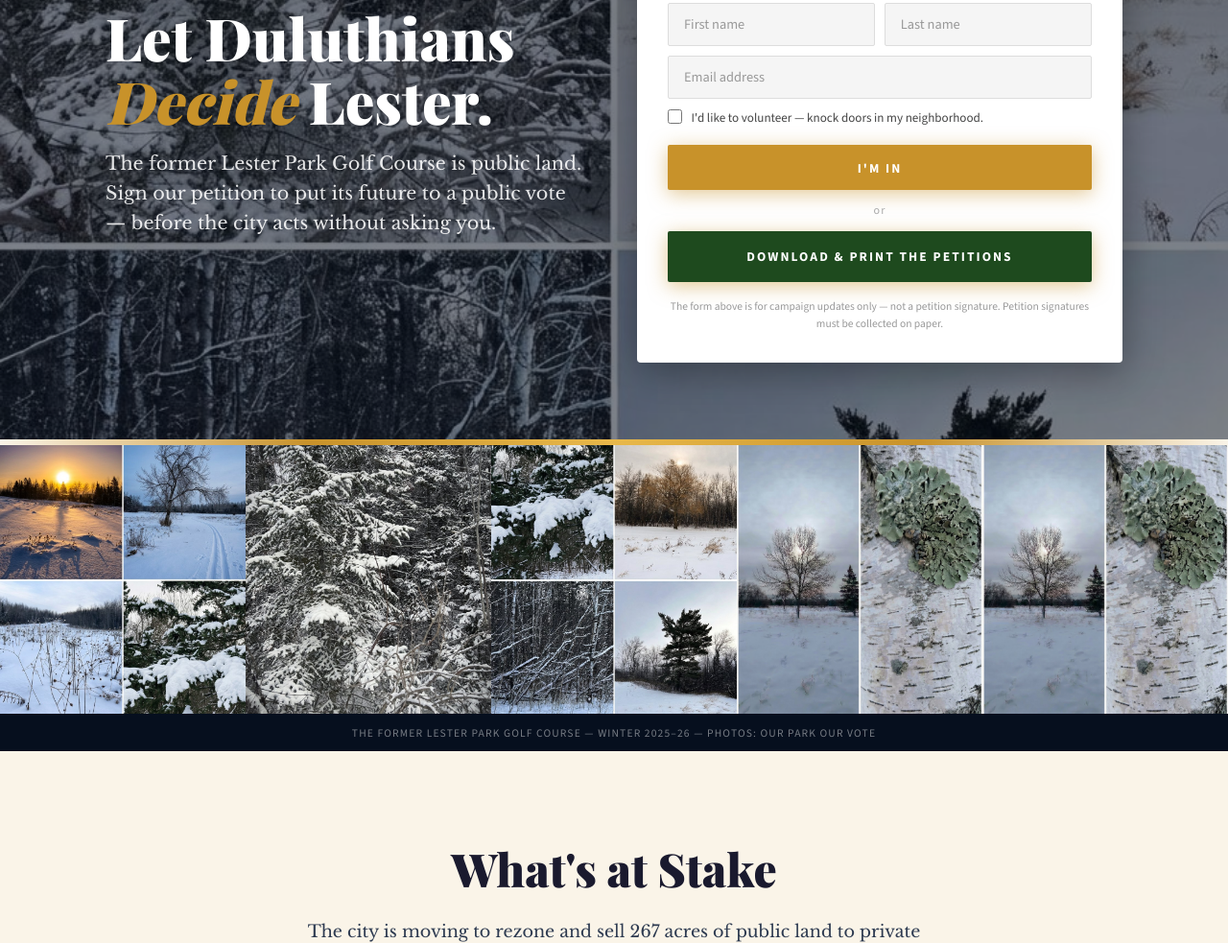
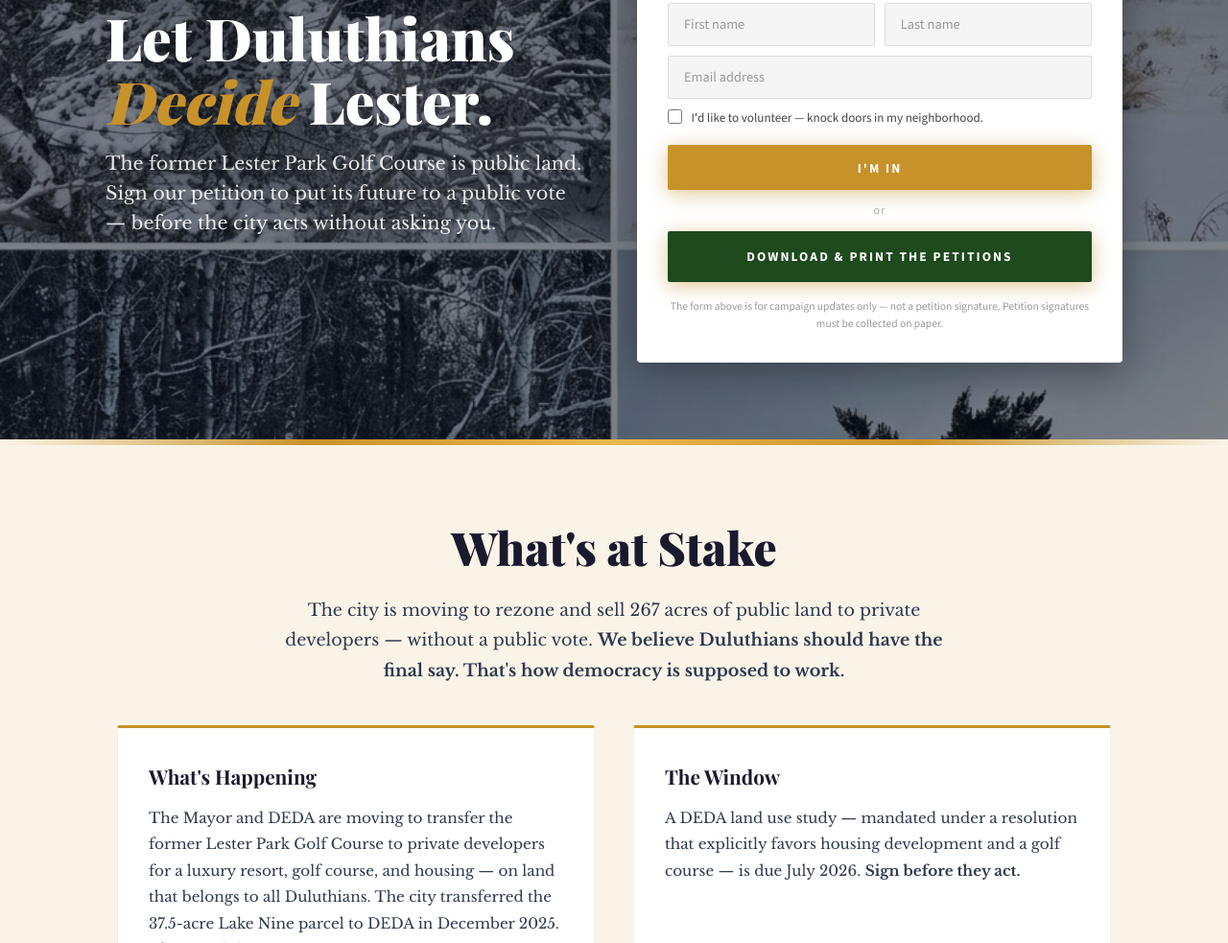
Before and after one commit to mbernstein04/ourparkourvote, a plain HTML site: page index.html in a window 1280 px wide. Shown: the part 265-1248 px from the top of the page at 96% size. Drawn offline with nearby package versions, Linux system fonts and the light colour scheme; a web font is replaced by a local one.

Commit message:
Update index.html

```diff
--- a/index.html
+++ b/index.html
@@ -670,25 +670,7 @@ footer a { color: var(--gold-light); }
 
 <div class="gold-divider"></div>
 
-<!-- ══════════ PHOTO STRIP ══════════ -->
-<div class="photo-strip">
-  <div class="photo-strip-item">
-    <img src="lester-meadow.jpg" alt="Dried wildflower meadow in winter snow — former Lester Park Golf Course">
-  </div>
-  <div class="photo-strip-item">
-    <img src="lester-pine.jpg" alt="Lone white pine standing tall on the former Lester Park Golf Course in winter">
-  </div>
-  <div class="photo-strip-item">
-    <img src="lester-forest.jpg" alt="Mixed boreal forest edge at the former Lester Park Golf Course">
-  </div>
-  <div class="photo-strip-item">
-    <img src="lester-dawn.jpg" alt="Golden dawn light through bare trees on the former Lester Park Golf Course">
-  </div>
-  <div class="photo-strip-item">
-    <img src="lester-sunset.jpg" alt="Winter sunset over the former Lester Park Golf Course treeline">
-  </div>
-</div>
-<p class="photo-strip-caption">The former Lester Park Golf Course — winter 2025–26 — Photos: Our Park Our Vote</p>
+
 
 
 <section class="sec-info">
```
